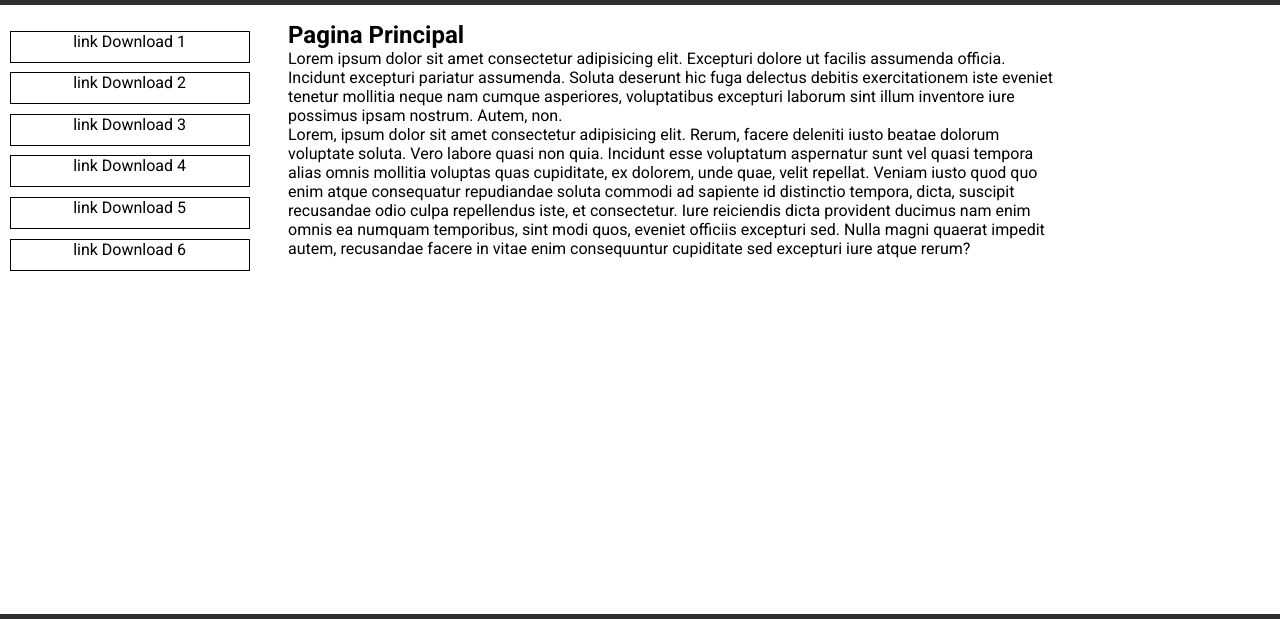
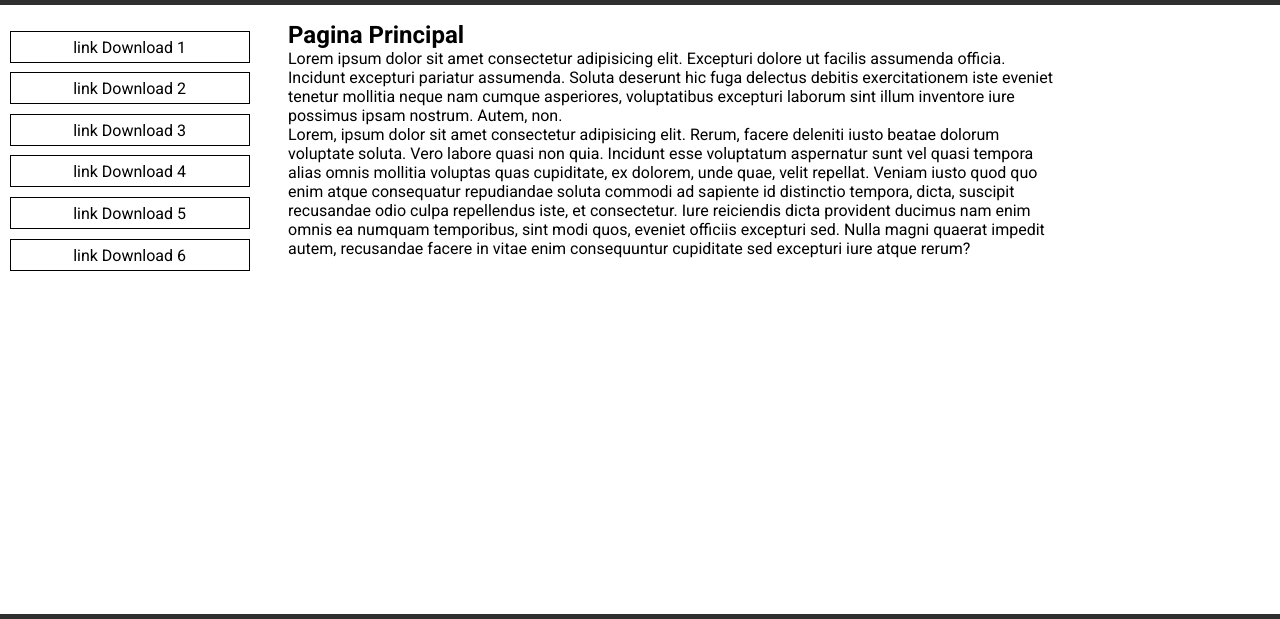
Before and after one commit to JoseSotoG/connection_tests2, a plain HTML site: page index.html in a window 1280 px wide. Shown: the part 75-694 px from the top of the page. Drawn offline with Linux system fonts and the light colour scheme.

Commit message:
se agrego animacion al aside

```diff
--- a/style.css
+++ b/style.css
@@ -45,7 +45,7 @@ main>aside li{
     text-align: center;
 }
 main>aside li a{
-    line-height: 1rem;
+    line-height: 2rem;
     text-align: center;
     display: inline-block;
     width: 100%;
@@ -54,6 +54,9 @@ main>aside li a{
 }
 main>aside li:hover{
     background-color: black;
+    transition: background-color .5s ease;
+}
+main>aside li:hover a{
     color: white;
 }
 
```
